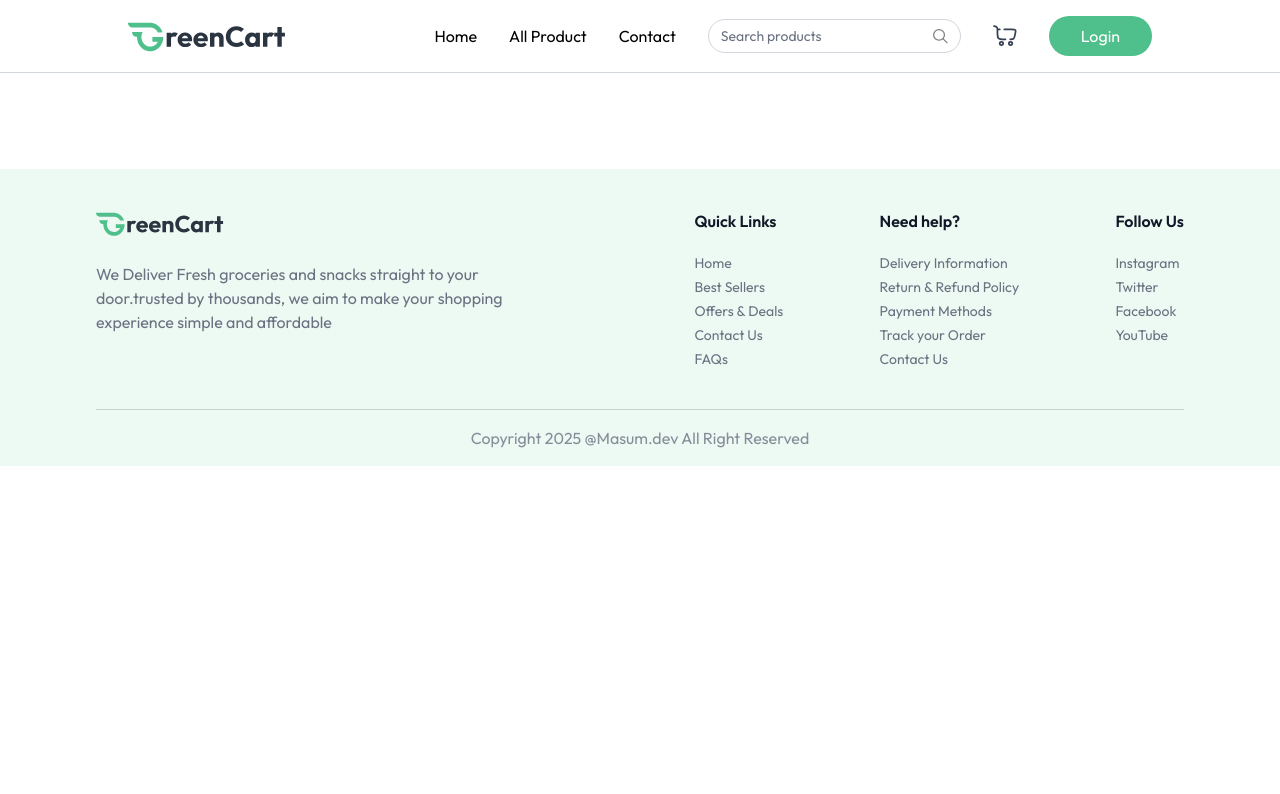
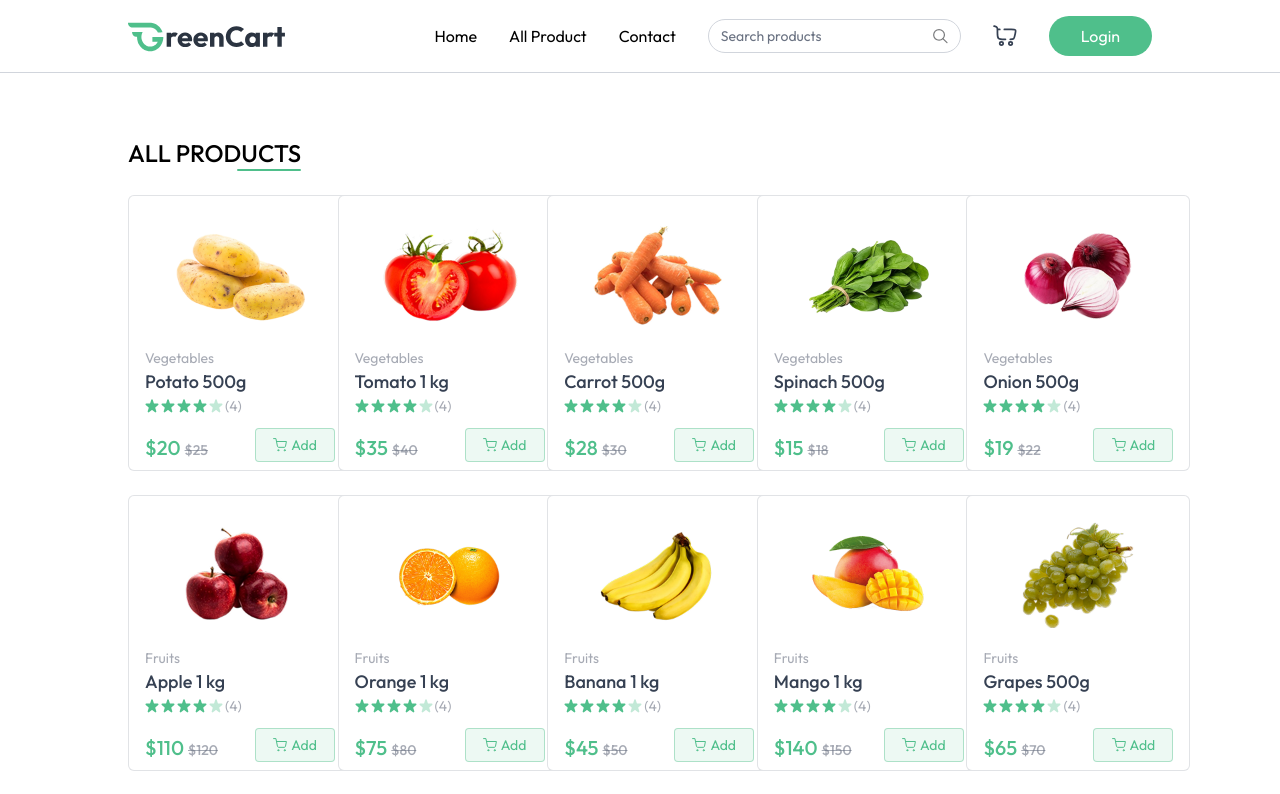
Before and after one commit to Masum0895/Glamour_Gems, a React (Vite) app in the folder client/: page /products in a window 1280 px wide. Shown: the top 794 px of the page. Built offline with nearby package versions, Linux system fonts and the light colour scheme.

Commit message:
All Products Page in Progress

```diff
--- a/client/src/App.jsx
+++ b/client/src/App.jsx
@@ -6,6 +6,7 @@
 import Footer from './components/Footer'
 import { useAppContext } from './context/AppContext'
 import Login from './components/Login'
+import AllProducts from './pages/AllProducts'
 
 const App = () => {
   const isSellerPath = useLocation().pathname.includes("seller")
@@ -20,6 +21,7 @@
       <div className={`${isSellerPath ? "":"px-6 md:px-16 lg:px-24 xl:px-32"}`}>
         <Routes>
           <Route path='/' element={<Home/>}/>
+          <Route path='/products' element={<AllProducts/>}/>
         </Routes>
       </div>
       {!isSellerPath && <Footer />}
--- a/client/src/context/AppContext.jsx
+++ b/client/src/context/AppContext.jsx
@@ -16,6 +16,8 @@
     const [showUserLogin, setShowUserLogin] = useState(false);
     const [products, setProducts] = useState([]);
     const [cartItems, setCartItems] = useState({});
+
+    const [searchQuery, setSearchQuery] = useState({});
 
     //fetch all product
     const fetchProducts = async ()=>{
@@ -61,7 +63,7 @@
     },[])
 
 
-    const value = {navigate, user, setUser, isSeller, setSeller, showUserLogin, setShowUserLogin, products, currency, addToCart, updateCartItem, removeFromCart, cartItems }
+    const value = {navigate, user, setUser, isSeller, setSeller, showUserLogin, setShowUserLogin, products, currency, addToCart, updateCartItem, removeFromCart, cartItems, searchQuery, setSearchQuery }
     return <AppContext.Provider value={value}>
         {children}
     </AppContext.Provider>
--- /dev/null
+++ b/client/src/pages/AllProducts.jsx
@@ -0,0 +1,33 @@
+import React, { useState, useEffect } from 'react'
+import { useAppContext } from '../context/AppContext'
+import ProductCard from '../components/ProductCard'
+
+const AllProducts = () => {
+    const {products, searchQuery} = useAppContext()
+    const [filteredProducts, setFilteredProducts] = useState([])
+
+    useEffect(()=>{
+        if (searchQuery.length > 0){
+            setFilteredProducts(products.filter(
+                product => product.name.toLowerCase().includes(searchQuery.toLowerCase())
+            ))} else{
+            setFilteredProducts(products)
+        }
+    },[products, searchQuery])
+  return (
+    <div className='mt-16 flex flex-col'>
+        <div className='flex flex-col items-end w-max'>
+            <p className='text-2xl font-medium uppercase'>All Products</p>
+            <div className='w-16 h-0.5 bg-primary rounded-full'></div>
+        </div>
+
+        <div className='grid grid-cols-2 sm:grid-cols-3 md:grid-cols-4 gap-3 md:gap-6 lg:grid-cols-5 mt-6'>
+             {filteredProducts.filter((product)=>product.inStock).map((product, index)=>(
+                <ProductCard key={index} product={product}/>
+             ))}
+        </div>
+    </div>
+  )
+}
+
+export default AllProducts
```
